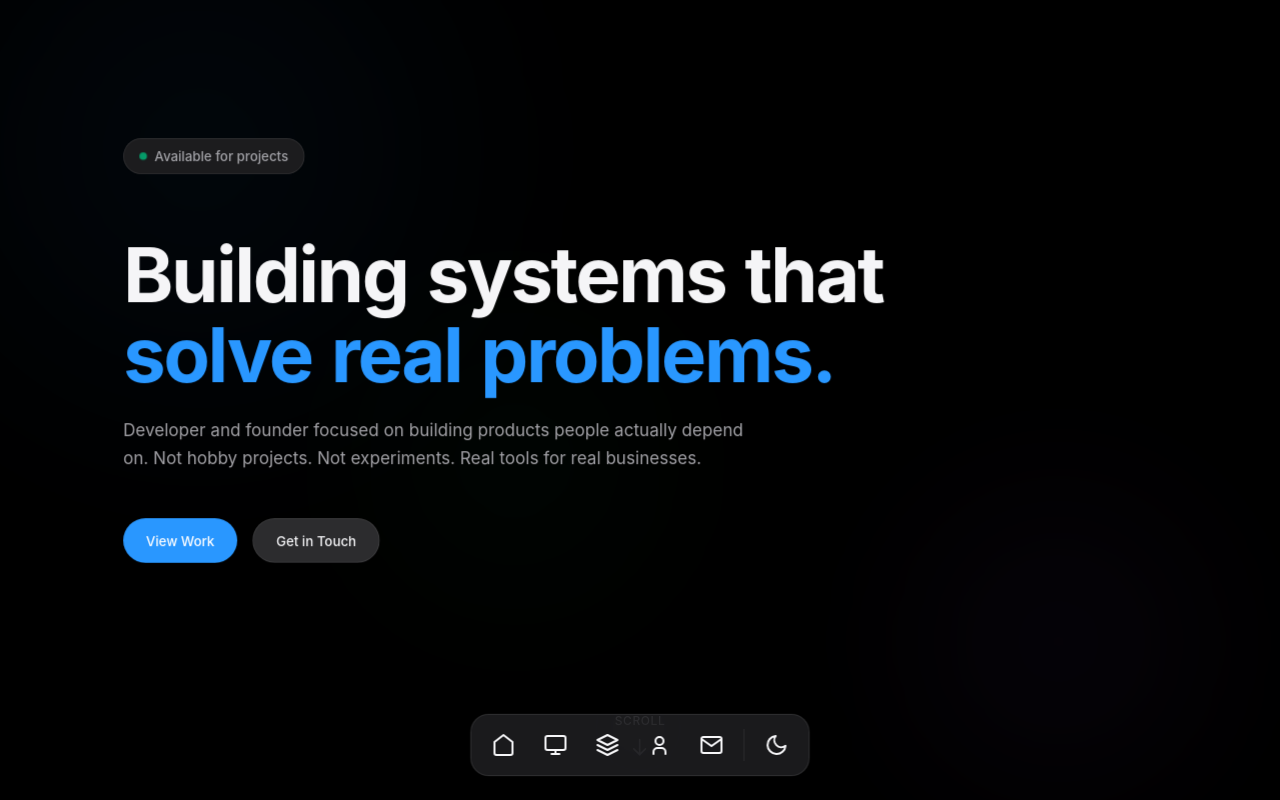
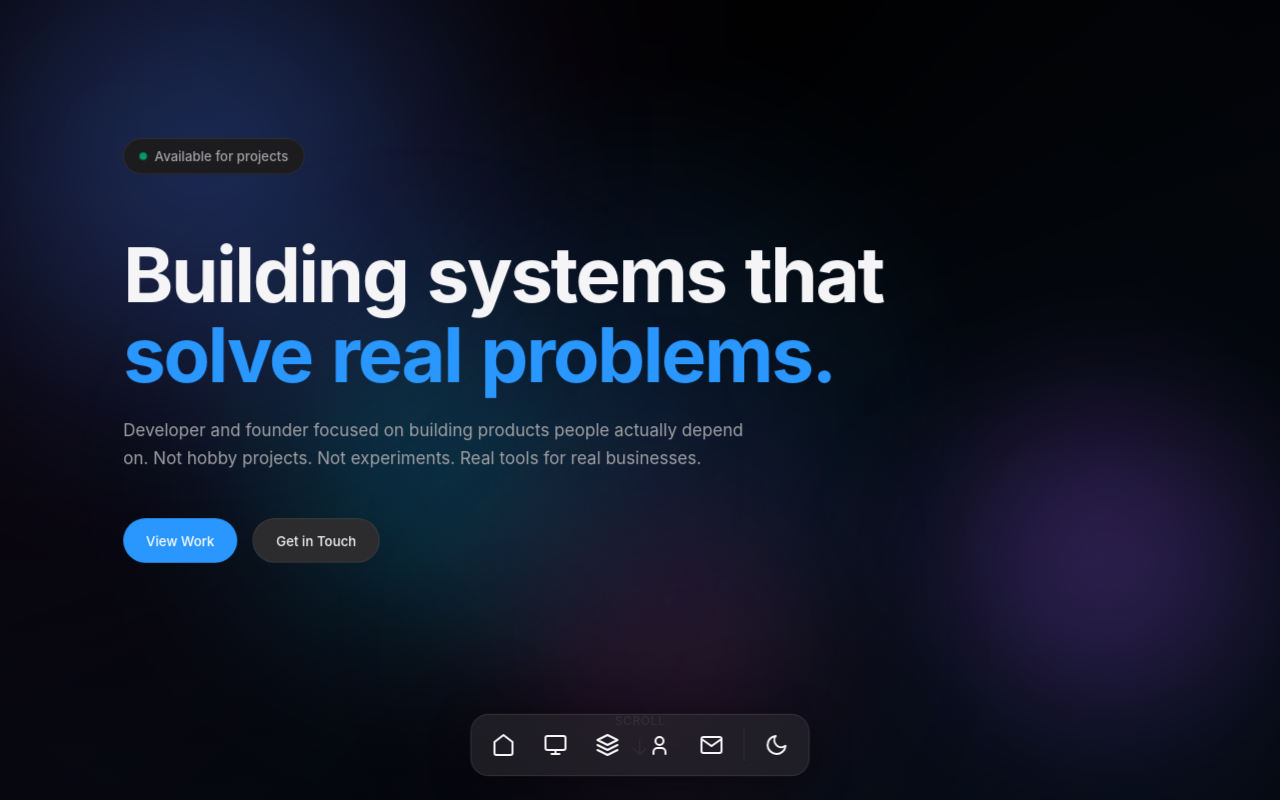
Before and after one commit to cetvoropek/portf, a Next.js app: page / in a window 1280 px wide. Shown: the top 800 px of the page. Built offline with nearby package versions, Linux system fonts and the light colour scheme.

Commit message:
Animations added

```diff
--- a/src/app/page.tsx
+++ b/src/app/page.tsx
@@ -3,7 +3,7 @@
 import { motion, useScroll, useTransform } from 'framer-motion'
 import { useRef } from 'react'
 import { Dock } from '@/components/Dock'
-import { GradientOrbs } from '@/components/GradientOrbs'
+import { AnimatedBackground } from '@/components/AnimatedBackground'
 import { Section } from '@/components/Section'
 import { ProjectCard } from '@/components/ProjectCard'
 import { WindowCard } from '@/components/WindowCard'
@@ -135,7 +135,7 @@ export default function Home() {
 
   return (
     <div ref={containerRef} className="relative">
-      <GradientOrbs />
+      <AnimatedBackground />
       <Dock />
 
       {/* Hero Section */}
@@ -357,22 +357,22 @@ export default function Home() {
                 <div className="flex items-center gap-2">
                   <span className="text-[var(--text-tertiary)]">$</span>
                   <span className="text-[var(--text-secondary)]">email</span>
-                  <span className="text-[var(--accent)]">meekeelangelo@gmail.com</span>
+                  <a href="mailto:meekeelangelo@gmail.com" className="text-[var(--accent)] hover:underline transition-all">meekeelangelo@gmail.com</a>
                 </div>
                 <div className="flex items-center gap-2">
                   <span className="text-[var(--text-tertiary)]">$</span>
                   <span className="text-[var(--text-secondary)]">github</span>
-                  <span className="text-[var(--accent)]">github.com/cetvoropek</span>
+                  <a href="https://github.com/cetvoropek" target="_blank" rel="noopener noreferrer" className="text-[var(--accent)] hover:underline transition-all">github.com/cetvoropek</a>
                 </div>
                 <div className="flex items-center gap-2">
                   <span className="text-[var(--text-tertiary)]">$</span>
                   <span className="text-[var(--text-secondary)]">linkedin</span>
-                  <span className="text-[var(--accent)]">@meekeelangelo</span>
+                  <a href="https://linkedin.com/in/meekeelangelo" target="_blank" rel="noopener noreferrer" className="text-[var(--accent)] hover:underline transition-all">@meekeelangelo</a>
                 </div>
                 <div className="flex items-center gap-2">
                   <span className="text-[var(--text-tertiary)]">$</span>
                   <span className="text-[var(--text-secondary)]">discord</span>
-                  <span className="text-[var(--accent)]">@fsocietydev</span>
+                  <a href="https://discord.com/users/fsocietydev" target="_blank" rel="noopener noreferrer" className="text-[var(--accent)] hover:underline transition-all">@fsocietydev</a>
                 </div>
               </div>
             </WindowCard>
--- /dev/null
+++ b/src/components/AnimatedBackground.tsx
@@ -0,0 +1,154 @@
+'use client'
+
+import { motion } from 'framer-motion'
+import { useEffect, useState } from 'react'
+
+export function AnimatedBackground() {
+  const [mousePosition, setMousePosition] = useState({ x: 50, y: 50 })
+  const [mounted, setMounted] = useState(false)
+
+  useEffect(() => {
+    setMounted(true)
+  }, [])
+
+  useEffect(() => {
+    if (!mounted) return
+
+    const handleMouseMove = (e: MouseEvent) => {
+      setMousePosition({
+        x: (e.clientX / window.innerWidth) * 100,
+        y: (e.clientY / window.innerHeight) * 100,
+      })
+    }
+
+    window.addEventListener('mousemove', handleMouseMove)
+    return () => window.removeEventListener('mousemove', handleMouseMove)
+  }, [mounted])
+
+  return (
+    <div className="fixed inset-0 overflow-hidden pointer-events-none z-0">
+      {/* Mouse-following spotlight */}
+      <motion.div
+        className="absolute w-[800px] h-[800px] rounded-full"
+        animate={{
+          x: mounted ? `calc(${mousePosition.x}vw - 400px)` : 'calc(50vw - 400px)',
+          y: mounted ? `calc(${mousePosition.y}vh - 400px)` : 'calc(50vh - 400px)',
+        }}
+        transition={{ type: 'spring', damping: 30, stiffness: 200 }}
+        style={{
+          background: 'radial-gradient(circle, rgba(41, 151, 255, 0.15) 0%, transparent 60%)',
+          filter: 'blur(40px)',
+        }}
+      />
+
+      {/* Primary blob - Blue */}
+      <motion.div
+        animate={{
+          x: [0, 100, 50, 0],
+          y: [0, 50, 100, 0],
+          scale: [1, 1.2, 0.9, 1],
+        }}
+        transition={{
+          duration: 20,
+          repeat: Infinity,
+          ease: 'easeInOut',
+        }}
+        className="absolute -top-[200px] -left-[200px] w-[600px] h-[600px] rounded-full"
+        style={{
+          background: 'radial-gradient(circle, rgba(59, 130, 246, 0.4) 0%, rgba(59, 130, 246, 0.1) 50%, transparent 70%)',
+          filter: 'blur(60px)',
+        }}
+      />
+
+      {/* Secondary blob - Purple */}
+      <motion.div
+        animate={{
+          x: [0, -80, -40, 0],
+          y: [0, 80, 40, 0],
+          scale: [1, 0.9, 1.1, 1],
+        }}
+        transition={{
+          duration: 25,
+          repeat: Infinity,
+          ease: 'easeInOut',
+        }}
+        className="absolute top-[30%] -right-[150px] w-[500px] h-[500px] rounded-full"
+        style={{
+          background: 'radial-gradient(circle, rgba(168, 85, 247, 0.35) 0%, rgba(168, 85, 247, 0.1) 50%, transparent 70%)',
+          filter: 'blur(60px)',
+        }}
+      />
+
+      {/* Tertiary blob - Cyan */}
+      <motion.div
+        animate={{
+          x: [0, 60, -30, 0],
+          y: [0, -60, 30, 0],
+          scale: [1, 1.1, 0.95, 1],
+        }}
+        transition={{
+          duration: 18,
+          repeat: Infinity,
+          ease: 'easeInOut',
+        }}
+        className="absolute bottom-[5%] left-[10%] w-[450px] h-[450px] rounded-full"
+        style={{
+          background: 'radial-gradient(circle, rgba(6, 182, 212, 0.3) 0%, rgba(6, 182, 212, 0.08) 50%, transparent 70%)',
+          filter: 'blur(60px)',
+        }}
+      />
+
+      {/* Fourth blob - Pink/Magenta */}
+      <motion.div
+        animate={{
+          x: [0, -50, 30, 0],
+          y: [0, 40, -60, 0],
+          scale: [1, 1.15, 0.85, 1],
+        }}
+        transition={{
+          duration: 22,
+          repeat: Infinity,
+          ease: 'easeInOut',
+        }}
+        className="absolute top-[50%] left-[40%] w-[400px] h-[400px] rounded-full"
+        style={{
+          background: 'radial-gradient(circle, rgba(236, 72, 153, 0.25) 0%, rgba(236, 72, 153, 0.05) 50%, transparent 70%)',
+          filter: 'blur(70px)',
+        }}
+      />
+
+      {/* Slow rotating glow ring */}
+      <motion.div
+        animate={{
+          rotate: [0, 360],
+        }}
+        transition={{
+          duration: 120,
+          repeat: Infinity,
+          ease: 'linear',
+        }}
+        className="absolute top-1/2 left-1/2 -translate-x-1/2 -translate-y-1/2 w-[120vmax] h-[120vmax]"
+        style={{
+          background: 'conic-gradient(from 0deg, transparent 0%, rgba(59, 130, 246, 0.08) 25%, transparent 50%, rgba(168, 85, 247, 0.08) 75%, transparent 100%)',
+          filter: 'blur(100px)',
+        }}
+      />
+
+      {/* Ambient glow at bottom */}
+      <div
+        className="absolute bottom-0 left-0 right-0 h-[50vh]"
+        style={{
+          background: 'linear-gradient(to top, rgba(59, 130, 246, 0.05) 0%, transparent 100%)',
+        }}
+      />
+
+      {/* Subtle vignette */}
+      <div
+        className="absolute inset-0"
+        style={{
+          background: 'radial-gradient(ellipse at center, transparent 0%, transparent 40%, rgba(0,0,0,0.2) 100%)',
+        }}
+      />
+    </div>
+  )
+}
```
